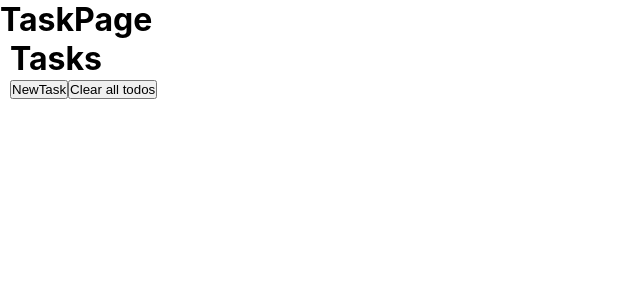
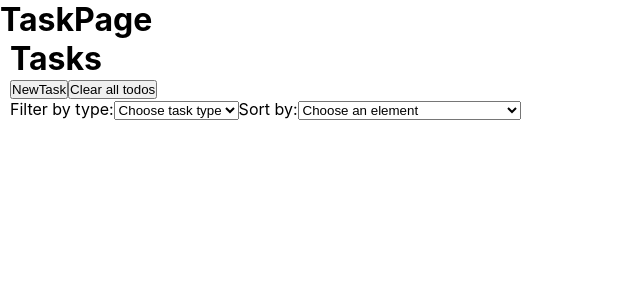
Before and after one commit to oablom/todo-app, a React (Create React App) app: page /tasks in a window 1280 px wide. Shown: the top 300 px of the page, without its empty margins (0-640 px from the left). Built offline with nearby package versions, Linux system fonts and the light colour scheme.

Commit message:
added sorting and filter

```diff
--- a/src/components/NewTask.jsx
+++ b/src/components/NewTask.jsx
@@ -38,28 +38,29 @@ export default function NewTask(props) {
       timeEstimate,
       type,
     };
+    console.log("Submitted Values:", title, description, timeEstimate, type);
 
     props.taskArrayFunction(newTask);
     setTitle("");
     setDescription("");
     setTimeEstimate("");
     setType("");
-    taskForm.reset();
+    // taskForm.reset();
   }
-  const taskForm = document.getElementById("task-form");
-  const inputTitle = document.getElementById("newtask-title");
+  // const taskForm = document.getElementById("task-form");
+  // const inputTitle = document.getElementById("newtask-title");
 
   return (
     <div className="new-task">
       <h1>NewTask Component</h1>
       <form className="task-form" id="task-form" onSubmit={handleSubmit}>
-        <label htmlFor="title">Title:</label>
+        <label for="title">Title:</label>
         <input
           required
           type="text"
           id="newtask-title"
-          name="title"
-          // value={randomise ? fetchedData.activity : ""}
+          name="newtask-title"
+          value={title}
           onChange={(e) => setTitle(e.target.value)}
         />
 
@@ -69,7 +70,8 @@ export default function NewTask(props) {
           required
           type="text"
           id="newtask-description"
-          name="description"
+          name="newtask-description"
+          value={description}
           onChange={(e) => setDescription(e.target.value)}
         />
         <br />
@@ -78,7 +80,8 @@ export default function NewTask(props) {
           required
           type="number"
           id="newtask-timeEstimate"
-          name="timeEstimate"
+          name="newtask-timeEstimate"
+          value={timeEstimate}
           onChange={(e) => setTimeEstimate(e.target.value)}
         />
         <br />
@@ -86,7 +89,8 @@ export default function NewTask(props) {
         <select
           required
           name="newtask-type"
-          id="type"
+          id="newtask-type"
+          value={type}
           onChange={(e) => setType(e.target.value)}
         >
           <option value="">Choose task type</option>
@@ -96,19 +100,29 @@ export default function NewTask(props) {
         </select>
         <br />
         <div className="form-buttons">
-          <button type="submit">Add Task</button>
+          <button
+            onClick={() => {
+              console.log(title, description, timeEstimate, type);
+            }}
+            type="submit"
+          >
+            Add Task
+          </button>
           <button
             type="button"
             onClick={() => {
               setRandomise(!randomise);
-              inputTitle.value = fetchedData.activity;
+              setTitle(fetchedData.activity);
             }}
           >
             Randomize Activity
           </button>
           <button
             onClick={() => {
-              taskForm.reset();
+              setTitle("");
+              setDescription("");
+              setTimeEstimate("");
+              setType("");
             }}
           >
             Clear form
--- a/src/components/Tasks.jsx
+++ b/src/components/Tasks.jsx
@@ -9,10 +9,17 @@ import { useState, useEffect } from "react";
 import NewTask from "./NewTask";
 
 export default function Tasks() {
-  let [showNewTask, setShowNewTask] = useState();
+  const [showNewTask, setShowNewTask] = useState();
   const [editTaskIndex, setEditTaskIndex] = useState(null);
   const [editTask, setEditTask] = useState(false);
   const [taskArray, setTaskArray] = useState([]);
+  const [filterByTaskType, setFilterByTaskType] = useState("");
+  const [filteredTaskArray, setFilteredTaskArray] = useState(taskArray);
+  const [saveChanges, setSaveChanges] = useState(false);
+  // const [optionValue, setOptionValue] = useState("");
+  // const [sortOptionValue, setSortOptionValue] = useState("");
+  const [sortBy, setSortBy] = useState("");
+  // const [savedChanges, setSavedChanges] = useState(false);
   // function Task()
 
   // const [title, setTitle] = useState("");
@@ -21,6 +28,7 @@ export default function Tasks() {
   // const [type, setType] = useState("");
 
   function taskArrayFunction(newTask) {
+    console.log("Adding new task:", newTask);
     setTaskArray([...taskArray, newTask]);
   }
 
@@ -31,6 +39,15 @@ export default function Tasks() {
     // if (editTaskIndex === index) {
     //   setEditTaskIndex(null);
     // }
+  }
+
+  function sort(array, element) {
+    const newTaskArray = [...array];
+    if (element === "timeEstimate") {
+      return newTaskArray.sort((a, b) => a[element] - b[element]);
+    } else {
+      return newTaskArray.sort((a, b) => a[element].localeCompare(b[element]));
+    }
   }
 
   // function editTask(index) {
@@ -45,32 +62,97 @@ export default function Tasks() {
   // useEffect(() => {
   //   titleInput.value
   // }, [titleInput.value]);
+  useEffect(() => {
+    let newTaskArray = [...taskArray];
+    // let sortedTaskArray = newTaskArray;
+    if (sortBy) {
+      setTaskArray(sort([...newTaskArray], sortBy));
+      // setSortedTaskArray(newTaskArray);
+    }
+  }, [sortBy, saveChanges]);
 
-  const titleInput = document.getElementById("title");
-  const descriptionInput = document.getElementById("description");
-  const timeEstimateInput = document.getElementById("timeEstimate");
-  const typeInput = document.getElementById("type");
+  useEffect(() => {
+    // let newTaskArray = sortedTaskArray ? [...sortedTaskArray] : [...taskArray];
+    const newTaskArray = [...taskArray];
+
+    if (filterByTaskType !== "") {
+      setFilteredTaskArray(
+        newTaskArray.filter((task) => task.type === filterByTaskType)
+      );
+    } else {
+      setFilteredTaskArray(newTaskArray);
+    }
+
+    console.log("filteredTaskArray", filteredTaskArray);
+    console.log("filterByTaskType", filterByTaskType);
+    console.log("taskArray", newTaskArray);
+    console.clear();
+  }, [filterByTaskType, taskArray, sortBy, saveChanges]);
+
+  // const titleInput = document.getElementById("title");
+  // const descriptionInput = document.getElementById("description");
+  // const timeEstimateInput = document.getElementById("timeEstimate");
+  // const typeInput = document.getElementById("type");
 
   return (
     <div className="tasks">
       <h1>Tasks</h1>
       <button onClick={() => setShowNewTask(!showNewTask)}>NewTask</button>
-      <button onClick={() => setTaskArray([])}>Clear all todos</button>
+      <button
+        onClick={() => {
+          setTaskArray([]);
+          setFilteredTaskArray([]);
+          // setOptionValue("");
+        }}
+      >
+        Clear all todos
+      </button>
       {showNewTask && <NewTask taskArrayFunction={taskArrayFunction} />}
-      {taskArray.map((task, index) => {
+      <br />
+
+      <label for="filter">Filter by type:</label>
+      <select
+        value={filterByTaskType}
+        onChange={(e) => {
+          setFilterByTaskType(e.target.value);
+          // setOptionValue(e.target.value);
+        }}
+      >
+        <option value="">Choose task type</option>
+        <option>Work related</option>
+        <option>Hobby</option>
+        <option>Sports</option>
+      </select>
+
+      <label for="sort">Sort by:</label>
+      <select
+        value={sortBy}
+        onChange={(e) => {
+          setSortBy(e.target.value);
+          // setSortOptionValue(e.target.value);
+        }}
+      >
+        <option value="">Choose an element</option>
+        <option value="title">Title (A-Z)</option>
+        <option value="timeEstimate">Time estimation (longest-shortest)</option>
+        <option value="type">Type (A-Z)</option>
+      </select>
+
+      {(filterByTaskType === "" ? taskArray : filteredTaskArray).map(
+        (task, index) => {
           const updatedTask = { ...task };
           const newTaskArray = [...taskArray];
 
           return (
-          <div key={index + 1} className="task-wrapper">
+            <div key={(task, index + 1)} className="task-wrapper">
               <h3>Todo: </h3>
               {editTaskIndex !== index ? (
-              <h3>{task.title}</h3>
+                <h3>{updatedTask.title}</h3>
               ) : (
                 <input
-                id="title"
+                  id={"title" + index}
                   type="text"
-                defaultValue={task.title}
+                  defaultValue={updatedTask.title}
                   onChange={(e) => {
                     updatedTask.title = e.target.value;
                   }}
@@ -78,12 +160,12 @@ export default function Tasks() {
               )}
               <h4>Description: </h4>{" "}
               {editTaskIndex !== index ? (
-              <h4>{task.description}</h4>
+                <h4>{updatedTask.description}</h4>
               ) : (
                 <input
-                id="description"
+                  id={"description" + index}
                   type="text"
-                defaultValue={task.description}
+                  defaultValue={updatedTask.description}
                   onChange={(e) => {
                     updatedTask.description = e.target.value;
                   }}
@@ -91,12 +173,12 @@ export default function Tasks() {
               )}
               <h4>Estimated time: </h4>
               {editTaskIndex !== index ? (
-              <h4>{task.timeEstimate}</h4>
+                <h4>{updatedTask.timeEstimate}</h4>
               ) : (
                 <input
-                id="timeEstimate"
+                  id={"timeEstimate" + index}
                   type="text"
-                defaultValue={task.timeEstimate}
+                  defaultValue={updatedTask.timeEstimate}
                   onChange={(e) => {
                     updatedTask.timeEstimate = e.target.value;
                   }}
@@ -104,13 +186,13 @@ export default function Tasks() {
               )}
               <h4>Type of activity: </h4>
               {editTaskIndex !== index ? (
-              <h4>{task.type}</h4>
+                <h4>{updatedTask.type}</h4>
               ) : (
                 <select
                   required
                   name="type"
-                id="type"
-                defaultValue={task.type}
+                  id={"type" + index}
+                  defaultValue={updatedTask.type}
                   onChange={(e) => (updatedTask.type = e.target.value)}
                 >
                   <option value="">Choose task type</option>
@@ -119,7 +201,9 @@ export default function Tasks() {
                   <option>Sports</option>
                 </select>
               )}
-            <button onClick={() => removeTask(index)}>Remove this task</button>
+              <button onClick={() => removeTask(index)}>
+                Remove this task
+              </button>
               <button
                 onClick={() => {
                   setEditTask(!editTask);
@@ -130,11 +214,13 @@ export default function Tasks() {
               >
                 Edit task
               </button>
-            {editTask && (
+              {editTask && editTaskIndex === index && (
                 <button
                   onClick={() => {
                     newTaskArray[index] = updatedTask;
                     setTaskArray(newTaskArray);
+                    setSaveChanges(!saveChanges);
+
                     console.log(taskArray);
                   }}
                 >
@@ -143,8 +229,8 @@ export default function Tasks() {
               )}
             </div>
           );
-      })}
-      {console.log(taskArray)}
+        }
+      )}
     </div>
   );
 }
```
Lines whose indentation alone changed are shown as unchanged.
